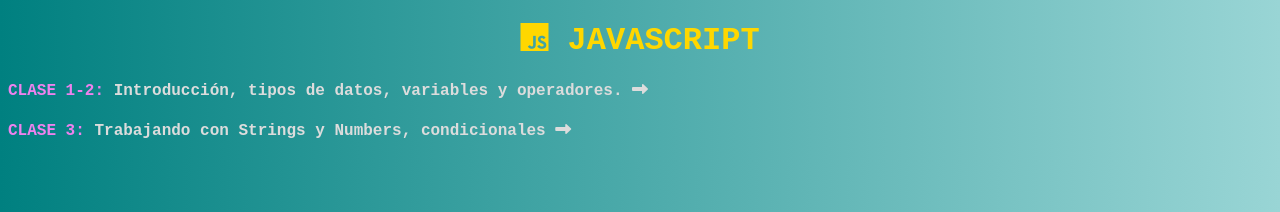
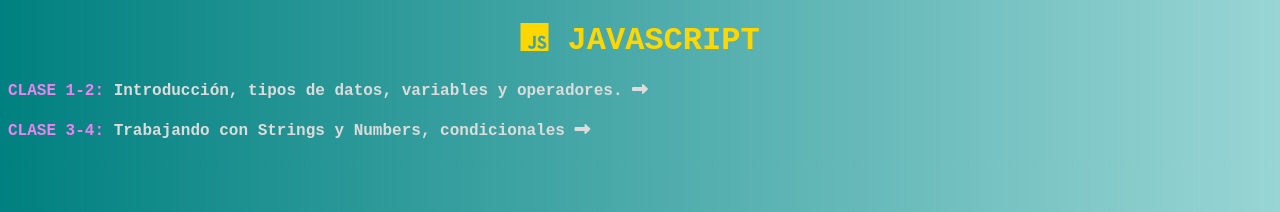
Before and after one commit to diegograssino/rcs-9i-js, a plain HTML site: page index.html in a window 1280 px wide. Shown: the top 212 px of the page. Drawn offline with Linux system fonts and the light colour scheme.

Commit message:
Fin clase 4

```diff
--- a/index.html
+++ b/index.html
@@ -30,7 +30,7 @@
       ></a>
     </h4>
     <h4>
-      <span>CLASE 3:</span>
+      <span>CLASE 3-4:</span>
       <a href="clases/clase2.html"
         >Trabajando con Strings y Numbers,
         condicionales
```
Also changed, not shown: clases/clase2.js (+169 -33 lines).
